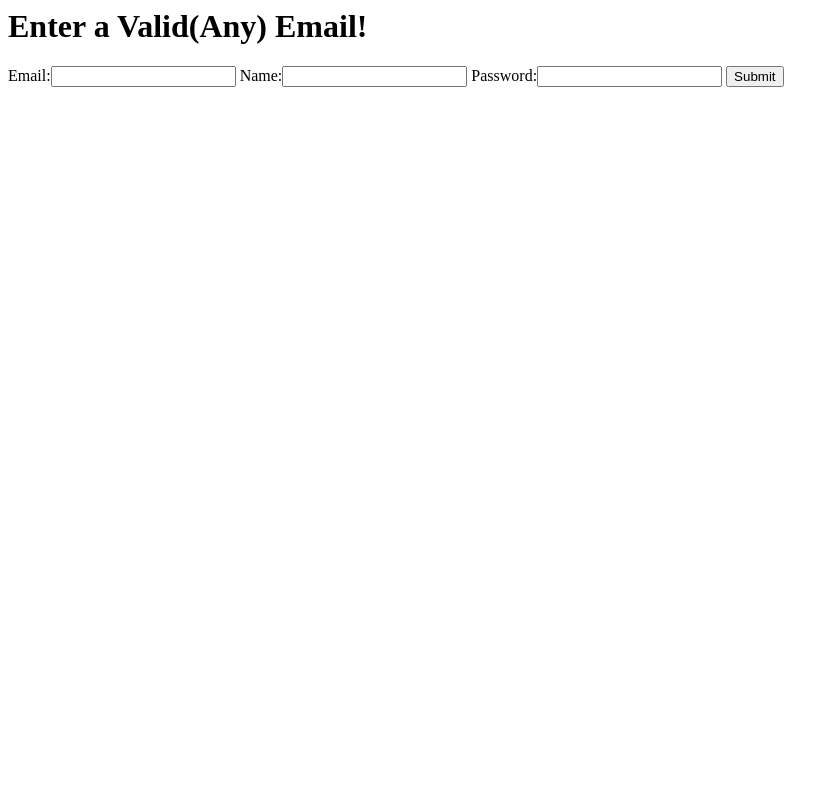
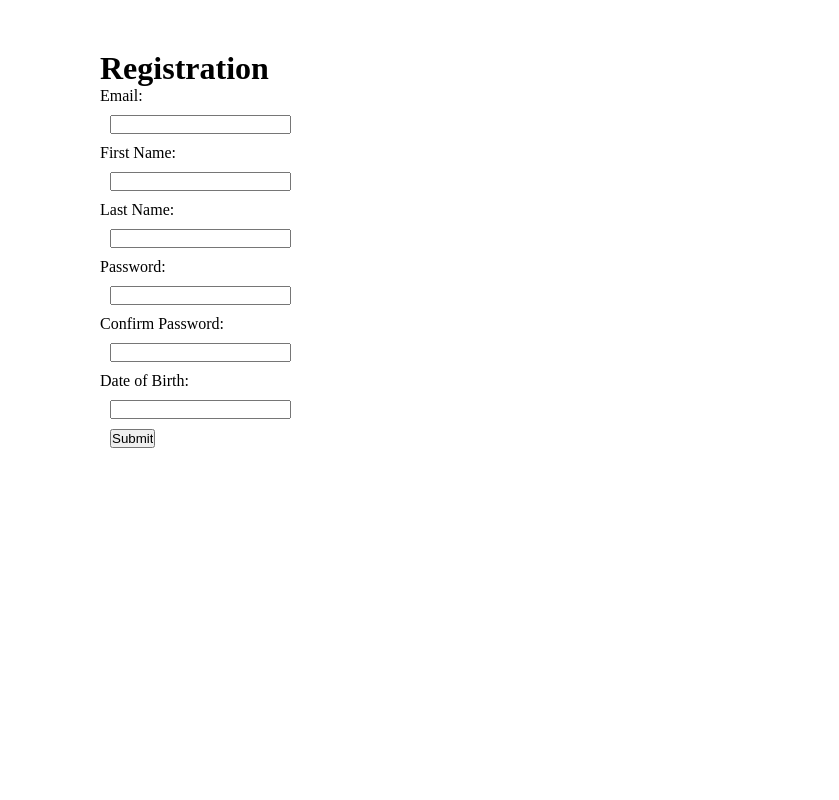
Before and after one commit to major574/registration, a Flask app: page / in a window 1280 px wide. Shown: the whole page, without its empty margins (0-839 px from the left). Run offline with Flask 2, Linux system fonts and the light colour scheme.

Commit message:
final version

```diff
--- a/server.py
+++ b/server.py
@@ -3,7 +3,8 @@ from flask import Flask, render_template, redirect, request, session, flash
 import re
 EMAIL_REGEX = re.compile(r'^[a-za-z0-9\.\+_-]+@[a-za-z0-9\._-]+\.[a-za-z]*$')
 NAME_REGEX = re.compile(r'^[a-zA-Z]+$')
-PASSWORD_REGEX = re.compile(r'^\w*\d+\w*[A-Z]+\w*$')
+PASSWORD_REGEX = re.compile(r'^(.*[0-9].*[A-Z].*)|(.*[A-Z].*[0-9].*)$')
+DOB_REGEX = re.compile(r'^((?:0[1-9])|(?:1[0-2]))\/((?:0[0-9])|(?:[1-2][0-9])|(?:3[0-1]))\/(\d{4})')
 app = Flask(__name__)
 app.secret_key = "whatever"
 @app.route('/', methods=['GET'])
@@ -15,14 +16,22 @@ def submit():
         flash("Email cannot be blank.")
     elif not EMAIL_REGEX.match(request.form['email']):
  		flash("Invalid Email Address!")
-    if len(request.form['urname']) < 1:
-    	flash("Name cannot be blank.")
-    elif not NAME_REGEX.match(request.form['urname']):
-    	flash("Invalid Name")
+    if len(request.form['fname']) < 1:
+    	flash("First name cannot be blank.")
+    elif not NAME_REGEX.match(request.form['fname']):
+    	flash("Invalid first name")
+    if len(request.form['lname']) < 1:
+        flash("Last name cannot be blank.")
+    elif not NAME_REGEX.match(request.form['lname']):
+        flash("Invalid last name")
     if len(request.form['password']) < 9:
     	flash('Password must be 8 or more characters.')
     elif not PASSWORD_REGEX.match(request.form['password']):
     	flash('Password is invalid')
+    if request.form['password'] != request.form['confpassword']:
+        flash('Passwords must match')
+    elif not DOB_REGEX.match(request.form['dob']):
+        flash('Must enter dd/mm/yyyy')
     else:
     	flash("Success!")
     return redirect('/')
--- /dev/null
+++ b/static/css/style.css
@@ -0,0 +1,16 @@
+* {
+	padding: 0;
+	margin: 0;
+}
+body{
+	margin-top: 50px;
+	margin-left: 100px;
+	width: 840px;
+}
+input{
+	display: block;
+	margin: 10px;
+}
+p{
+	color: red;
+}
--- a/templates/index.html
+++ b/templates/index.html
@@ -1,9 +1,19 @@
 <html>
 <head>
+  <link rel="stylesheet" type="text/css" href="{{ url_for('static', filename='css/style.css') }}">
   <title>Advanced Validation Example</title>
 </head>
 <body>
-  <h1>Enter a Valid(Any) Email!</h1>
+  <h1>Registration</h1>
+  <form action='/process' method='POST'>
+    Email:<input type="text" name="email">
+    First Name:<input type="text" name="fname">
+    Last Name:<input type="text" name="lname">
+    Password:<input type="text" name="password">
+    Confirm Password:<input type="text" name="confpassword">
+    Date of Birth:<input type='text' name='dob'>
+    <input type="submit" value="Submit">
+  </form>
   {% with messages = get_flashed_messages() %}
     {% if messages %}
       {% for message in messages %}
@@ -11,11 +21,5 @@
       {% endfor %}
     {% endif %}
   {% endwith %}
-  <form action='/process' method='POST'>
-    Email:<input type="text" name="email">
-    Name:<input type="text" name="urname">
-    Password:<input type="text" name="password">
-    <input type="submit" value="Submit">
-  </form>
 </body>
 </html>
```
